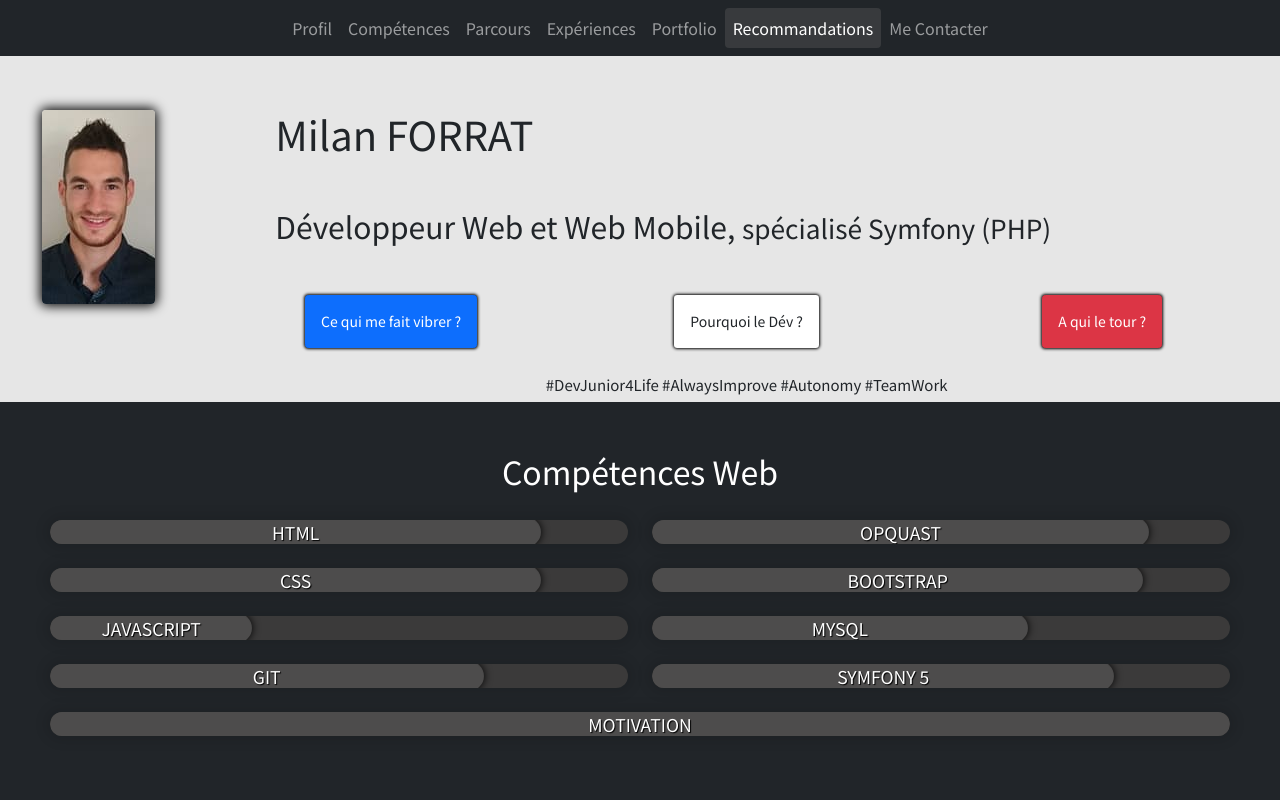
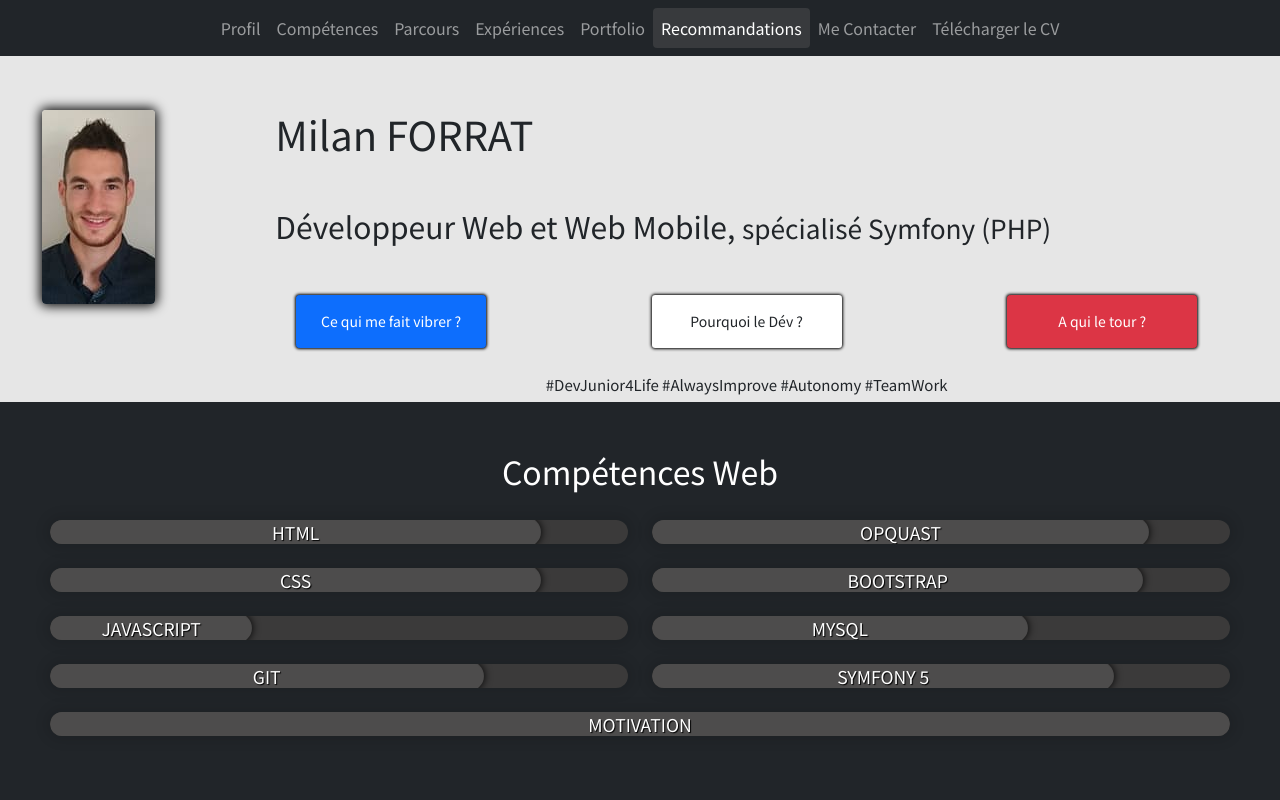
Before and after one commit to MilanForrat/CV-Responsive-MFORRAT, a plain HTML site: page index.html in a window 1280 px wide. Shown: the top 800 px of the page. Drawn offline with nearby package versions, Linux system fonts and the light colour scheme.

Commit message:
feat: added downloadable CV + better sized buttons

```diff
--- a/Projets/CV-Milan-FORRAT/css/styles.css
+++ b/Projets/CV-Milan-FORRAT/css/styles.css
@@ -83,6 +83,9 @@ a:hover{
         display: flex;
         justify-content: center;
     }
+}
+#about .btn{
+    width: 190px;
 }
 h3 .btn{
     box-shadow: 0px 0px 3px 1px rgb(0, 0, 0);
--- a/index.html
+++ b/index.html
@@ -37,6 +37,7 @@
                         <li><button  class="nav-link" type="button" title="Ouvrir le panneau de contact" data-bs-toggle="offcanvas" data-bs-toggle="offcanvas" data-bs-target="#offCanvaContact" aria-label="Bouton qui ouvrir un panneau informatif sur les moyens de me contacter" aria-controls="offcanvaContact">
                             Me Contacter
                           </button></li>
+                        <li class="nav-item"><a class="nav-link" target="_blank" rel="noopener noreferrer" href="./Projets/CV-Milan-FORRAT/docs/CV Milan FORRAT - Dev WEB.pdf" title="Télécharger mon CV au format PDF">Télécharger le CV</a></li>
                     </ul>
                 </div>
             </nav>
```
